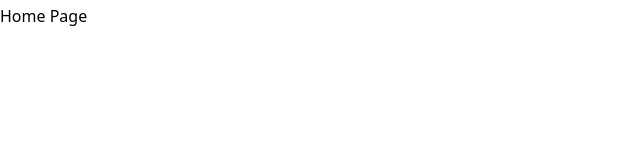
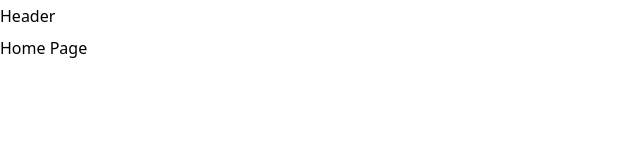
Before and after one commit to DarekMazur/portfolio-next, a Next.js app: page / in a window 1280 px wide. Shown: the top 160 px of the page, without its empty margins (0-640 px from the left). Built offline with nearby package versions, Linux system fonts and the light colour scheme; a web font is replaced by a local one.

Commit message:
Create header template

```diff
--- a/app/layout.tsx
+++ b/app/layout.tsx
@@ -2,6 +2,7 @@
 import { ReactNode } from 'react'
 
 import './globals.css'
+import Header from '@/components/Organisms/Header'
 
 export const metadata: Metadata = {
   title: 'Lorem Ipsum',
@@ -15,7 +16,10 @@
 }>) => {
   return (
     <html lang="pl">
-      <body>{children}</body>
+      <body>
+        <Header />
+        {children}
+      </body>
     </html>
   )
 }
--- /dev/null
+++ b/components/Organisms/Header.tsx
@@ -0,0 +1,5 @@
+const Header = () => {
+  return <header>Header</header>
+}
+
+export default Header
```
